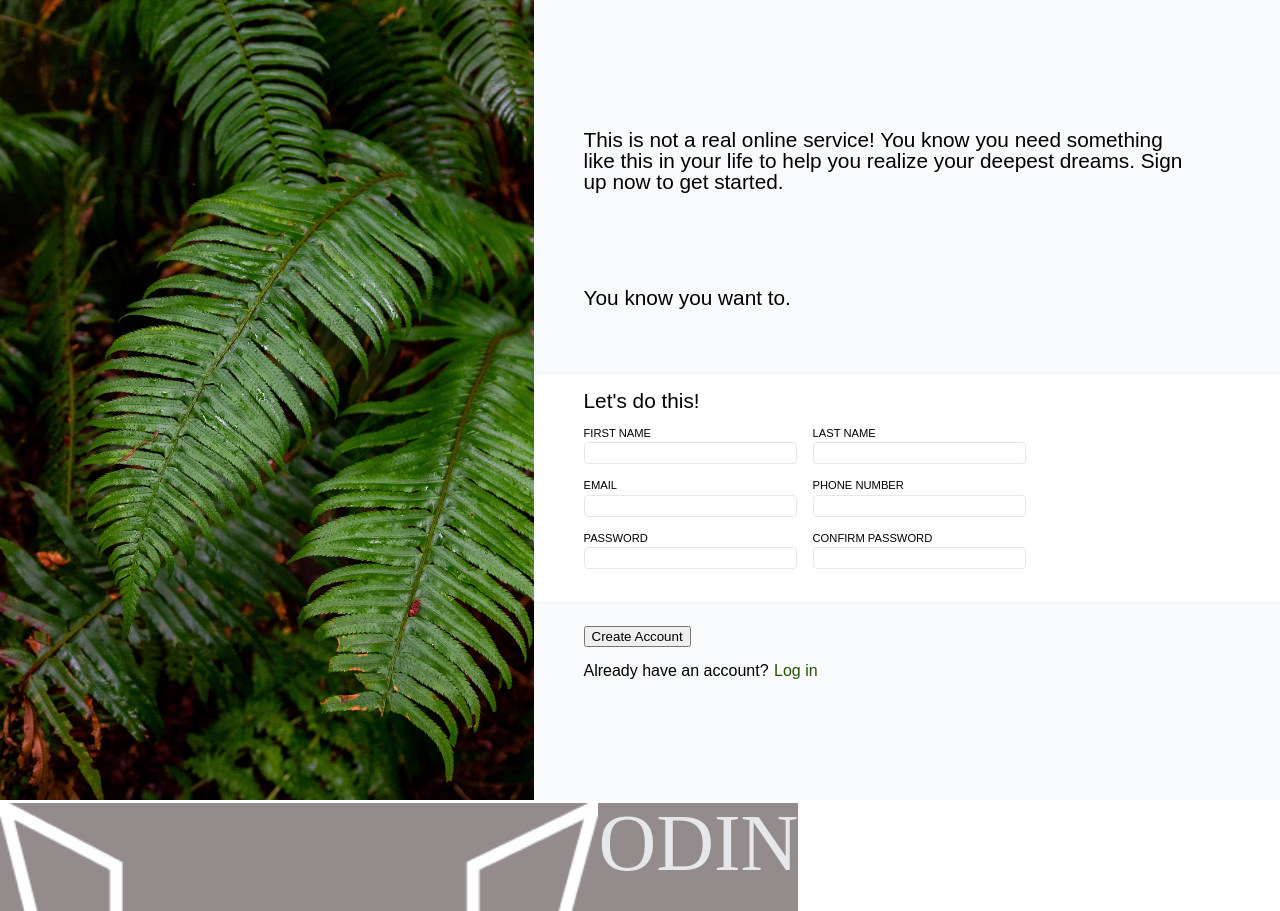
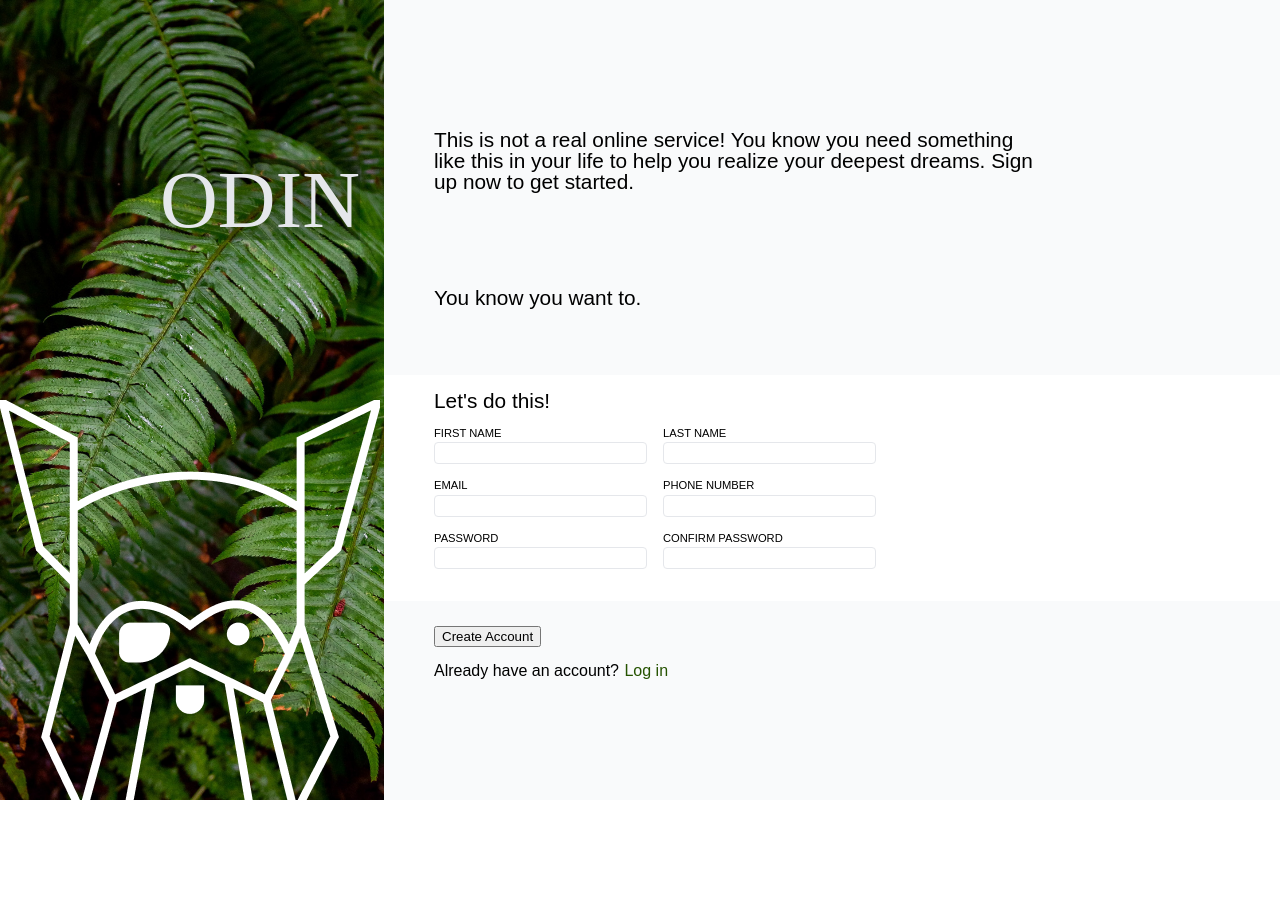
Before and after one commit to jmclau29/sign-up, a plain HTML site: page index.html in a window 1280 px wide. Shown: the top 911 px of the page. Drawn offline with Linux system fonts and the light colour scheme.

Commit message:
More work to format the left title bar

```diff
--- a/index.html
+++ b/index.html
@@ -10,11 +10,11 @@
 </head>
 
 <body>
-    <div class="image">
-        <img src="images/halie-west-25xggax4bSA-unsplash.jpg" alt="">
-        <div id="logo">
-            <img src="images/odin-lined.png" alt="Odin logo">
+
+    <div id="logo">
+        <div id="title">
             <p id="logo-title">ODIN</p>
+            <img src="images/odin-lined.png" alt="Odin">
         </div>
     </div>
 
--- a/styles.css
+++ b/styles.css
@@ -136,15 +136,14 @@ table {
 
 /* meyer reset ends here */
 
-
-
-div.image,
-div.image img {
+div#logo {
+	background-image: url("images/halie-west-25xggax4bSA-unsplash.jpg");
 	height: 100vh;
-}
-
-div.image {
-	position: relative;
+	width: 30vw;
+	background-position: center;
+	background-repeat: no-repeat;
+	background-size: cover;
+	display: flex;
 }
 
 body {
@@ -239,16 +238,18 @@ a:link {
 	color: #265301;
 }
 
-#logo {
+/* #logo {
 	position: absolute;
 	background-color: rgba(19, 0, 0, 0.452);
 	display: flex;
 	flex-direction: row;
-}
+} */
 
 #logo-title {
 	font-size: 5rem;
 	color: #E5E7EB;
+	background-color: rgba(0, 0, 0, 0.199);
+	margin: 20vh;
 }
 
 /*
```
